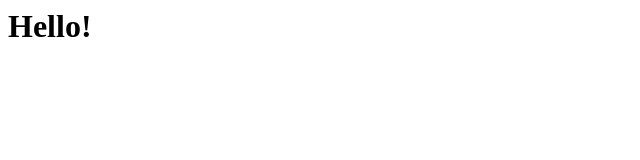
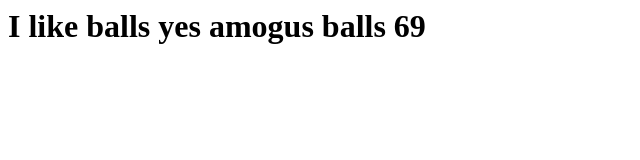
Before and after one commit to tanqyry/Tanqyry-client, a plain HTML site: page index.html in a window 1280 px wide. Shown: the whole page, without its empty margins (0-640 px from the left). Drawn offline with Linux system fonts and the light colour scheme.

Commit message:
Update index.html

```diff
--- a/index.html
+++ b/index.html
@@ -1 +1 @@
-<h1>Hello!</h1>
+<h1>I like balls yes amogus balls 69</h1>
```
